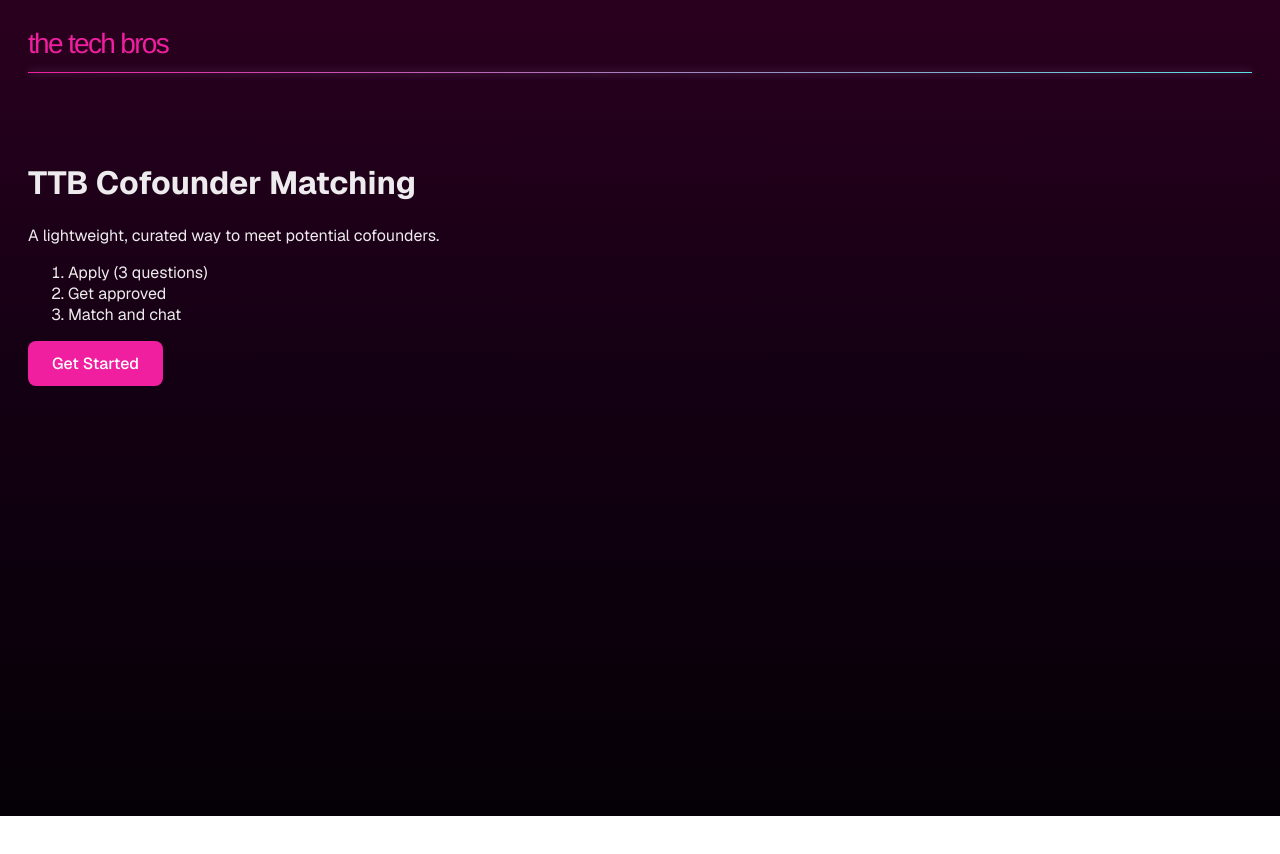
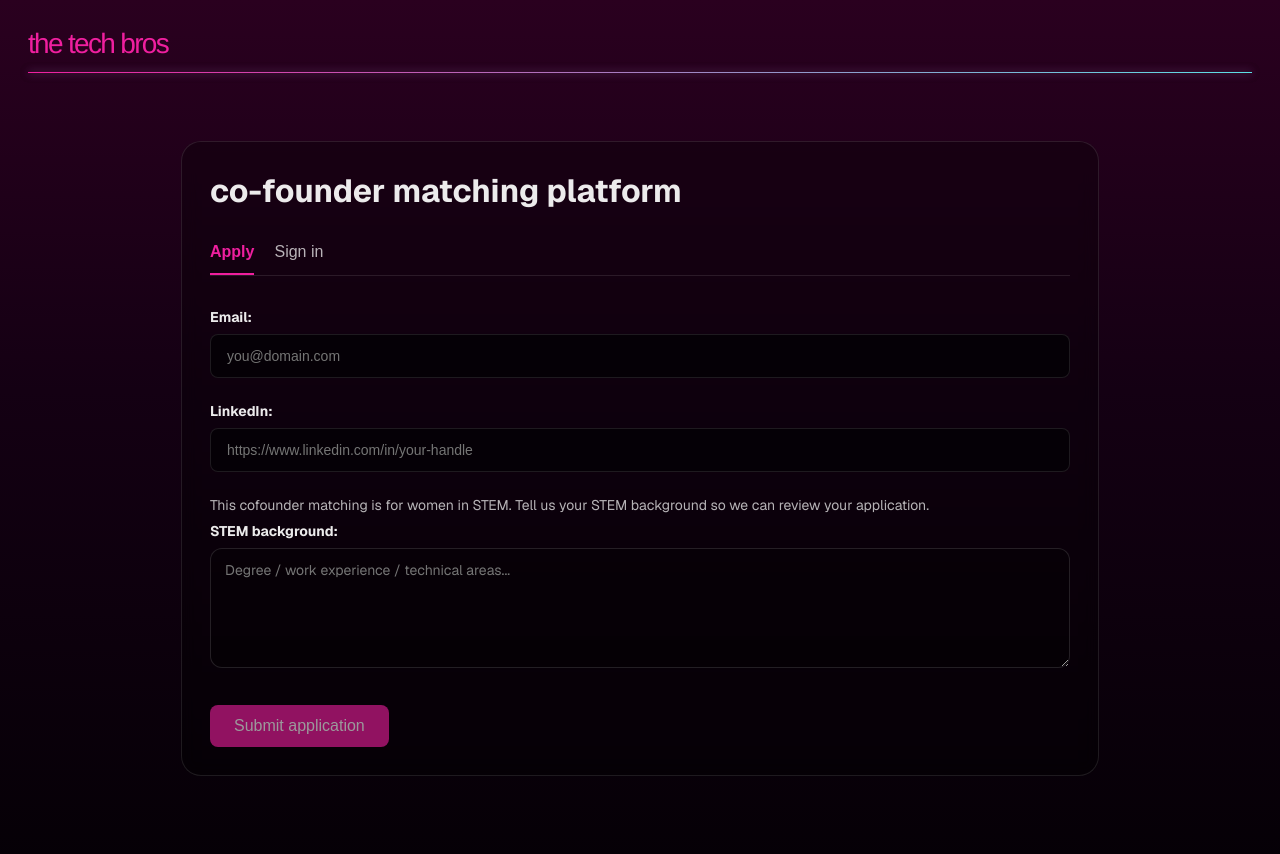
Before and after one commit to milettegillow/ttb-cofounders, a Next.js app: page / in a window 1280 px wide. Shown: the top 854 px of the page. Before the commit the page ends 816 px from the top, so only its background shows below. Built offline with nearby package versions, Linux system fonts and the light colour scheme; no server answers.

Commit message:
refactor: make apply the homepage

```diff
--- a/app/Nav.tsx
+++ b/app/Nav.tsx
@@ -61,7 +61,7 @@ export default function Nav() {
 
   const handleSignOut = async () => {
     await supabase.auth.signOut()
-    window.location.href = '/apply'
+    window.location.href = '/'
   }
 
   if (loading || !session) {
--- a/app/apply/ApplyClient.tsx
+++ b/app/apply/ApplyClient.tsx
@@ -231,7 +231,7 @@ export default function ApplyClient() {
     const { error } = await supabase.auth.signInWithOtp({
       email,
       options: {
-        emailRedirectTo: window.location.origin + '/apply',
+        emailRedirectTo: window.location.origin + '/',
       },
     })
 
@@ -379,7 +379,7 @@ export default function ApplyClient() {
 
   const handleSignOut = async () => {
     await supabase.auth.signOut()
-    window.location.href = '/apply'
+    window.location.href = '/'
   }
 
   return (
--- a/app/auth/callback/route.ts
+++ b/app/auth/callback/route.ts
@@ -6,15 +6,15 @@ export async function GET(request: Request) {
   const code = searchParams.get('code')
 
   if (!code) {
-    return NextResponse.redirect(new URL('/apply?error=missing_code', request.url))
+    return NextResponse.redirect(new URL('/?error=missing_code', request.url))
   }
 
   const supabase = await createSupabaseServerClient()
   const { error } = await supabase.auth.exchangeCodeForSession(code)
 
   if (error) {
-    return NextResponse.redirect(new URL('/apply?error=auth_error', request.url))
+    return NextResponse.redirect(new URL('/?error=auth_error', request.url))
   }
 
-  return NextResponse.redirect(new URL('/apply', request.url))
+  return NextResponse.redirect(new URL('/', request.url))
 }
--- a/app/page.tsx
+++ b/app/page.tsx
@@ -1,22 +1,10 @@
-import Link from 'next/link'
+import { Suspense } from 'react'
+import ApplyClient from './apply/ApplyClient'
 
 export default function Home() {
   return (
-    <div>
-      <h1>TTB Cofounder Matching</h1>
-      <p>A lightweight, curated way to meet potential cofounders.</p>
-
-      <ol>
-        <li>Apply (3 questions)</li>
-        <li>Get approved</li>
-        <li>Match and chat</li>
-      </ol>
-
-      <div>
-        <Link href="/apply" className="ttb-btn ttb-btn-primary">
-          Get Started
-        </Link>
-      </div>
-    </div>
+    <Suspense fallback={<div>Loading...</div>}>
+      <ApplyClient />
+    </Suspense>
   )
 }
```
Also changed, not shown: app/apply/page.tsx (+2 -7 lines).
